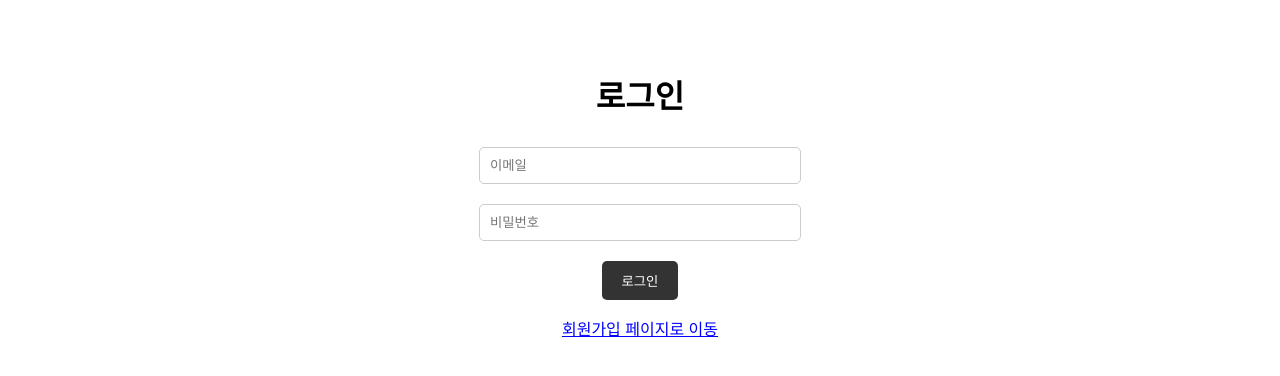
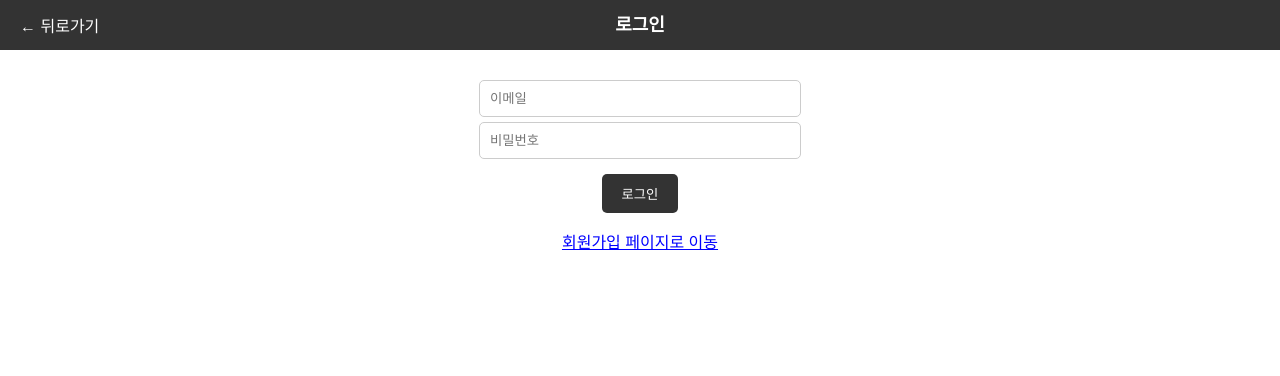
Before and after one commit to soyxni/movie_reservation, a React (Create React App) app in the folder frontend/: page /login in a window 1280 px wide. Shown: the top 376 px of the page. Built offline with nearby package versions, Linux system fonts and the light colour scheme.

Commit message:
로그인 페이지 ui 수정

```diff
--- a/frontend/src/components/LoginPage.css
+++ b/frontend/src/components/LoginPage.css
@@ -1,26 +1,68 @@
+/* 상단바 스타일 (변경 없음) */
+.header {
+  margin: 0;
+  position: relative;
+  display: flex;
+  justify-content: flex-start;
+  align-items: center;
+  background-color: #333;
+  color: white;
+  padding: 10px 20px;
+  width: 100%;
+  box-sizing: border-box;
+  height: 50px;
+}
+
+.back-button {
+  text-decoration: none;
+  color: white;
+  font-size: 16px;
+  cursor: pointer;
+}
+
+.title {
+  position: absolute;
+  left: 50%;
+  transform: translateX(-50%);
+  text-align: center;
+  margin: 0;
+  font-size: 18px;
+  line-height: 50px;
+}
+
+/* 로그인 페이지 스타일 */
 .login-page {
   display: flex;
   flex-direction: column;
   align-items: center;
-  margin-top: 50px;
   font-family: Arial, sans-serif;
 }
 
-h1 {
-  margin-bottom: 20px;
+/* 로그인 폼 스타일 */
+.login-form {
+  display: flex;
+  flex-direction: column;
+  align-items: center;
+  width: 100%;
+  max-width: 400px;
+  margin-top: 30px; /* 상단바와 이메일 입력칸 사이 간격 */
 }
 
 .input-field {
-  margin: 10px 0;
   padding: 10px;
   width: 300px;
   border: 1px solid #ccc;
   border-radius: 5px;
 }
 
+/* 이메일 칸과 비밀번호 칸 간격 줄이기 */
+.input-field:not(:first-child) {
+  margin-top: 5px; /* 이메일 칸과 비밀번호 칸 사이 간격 */
+}
+
 .login-button {
   padding: 10px 20px;
-  margin-top: 10px;
+  margin-top: 15px; /* 비밀번호 칸과 로그인 버튼 간격 */
   background-color: #333;
   color: white;
   border: none;
--- a/frontend/src/components/LoginPage.js
+++ b/frontend/src/components/LoginPage.js
@@ -19,15 +19,12 @@ const LoginPage = ({ setIsAuthenticated }) => {
 
       if (response.ok) {
         const data = await response.json();
-        console.log("JWT Access Token:", data.access); // 콘솔에 액세스 토큰 출력
-        localStorage.setItem("token", data.access); // 토큰 저장
-        setIsAuthenticated(true); // 로그인 상태 업데이트
-        console.log("LocalStorage after login:", localStorage.getItem("token")); // 저장된 값 출력
+        console.log("JWT Access Token:", data.access);
+        localStorage.setItem("token", data.access);
+        setIsAuthenticated(true);
         alert("로그인 성공");
-        navigate("/"); // 메인 페이지로 이동
+        navigate("/");
       } else {
-        const errorData = await response.json();
-        console.error("Login failed:", errorData);
         alert("로그인 실패. 이메일과 비밀번호를 확인하세요.");
       }
     } catch (error) {
@@ -37,7 +34,16 @@ const LoginPage = ({ setIsAuthenticated }) => {
 
   return (
     <div className="login-page">
-      <h1>로그인</h1>
+      {/* 상단바 */}
+      <header className="header">
+        <span onClick={() => navigate("/")} className="back-button">
+          ← 뒤로가기
+        </span>
+        <h1 className="title">로그인</h1>
+      </header>
+
+      {/* 로그인 폼 */}
+      <div className="login-form">
         <input
           type="email"
           placeholder="이메일"
@@ -61,6 +67,7 @@ const LoginPage = ({ setIsAuthenticated }) => {
           </span>
         </p>
       </div>
+    </div>
   );
 };
 
```
Lines whose indentation alone changed are shown as unchanged.
